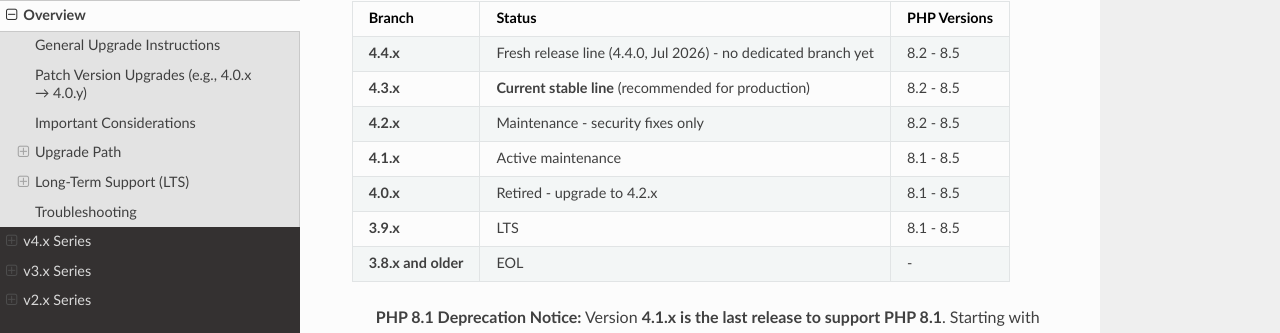
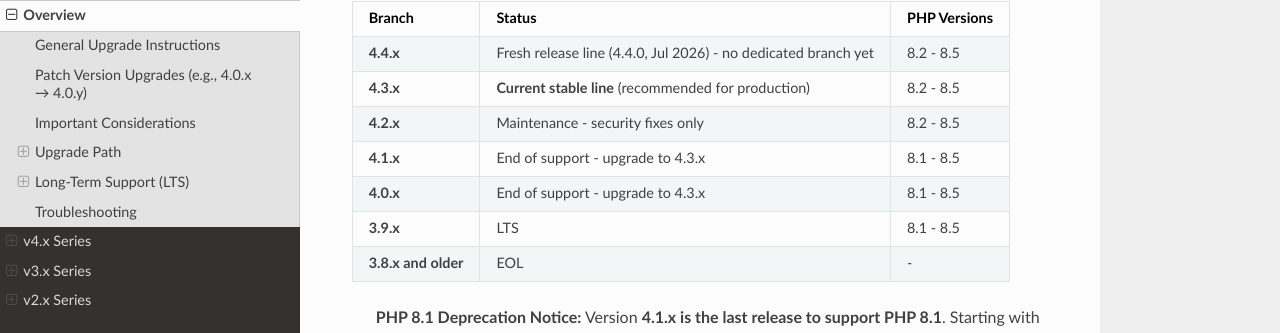
Before and after one commit to poweradmin/poweradmin-docs, an MkDocs documentation site: the page built from docs/upgrading/index.md, in a window 1280 px wide and 900 px high, scrolled down 4889 px. Shown: the part 145-478 px from the top of the window. Built offline with MkDocs 1.6.1, drawn with Linux system fonts in a browser that asks for light colours; nearby versions of some CDN libraries.

Commit message:
docs(upgrading): mark 4.1.x and 4.0.x as end of support

```diff
--- a/docs/upgrading/index.md
+++ b/docs/upgrading/index.md
@@ -174,8 +174,8 @@ We recommend planning your migration to 4.x when your schedule allows, while the
 | **4.4.x** | Fresh release line (4.4.0, Jul 2026) - no dedicated branch yet | 8.2 - 8.5 |
 | **4.3.x** | **Current stable line** (recommended for production) | 8.2 - 8.5 |
 | **4.2.x** | Maintenance - security fixes only | 8.2 - 8.5 |
-| **4.1.x** | Active maintenance | 8.1 - 8.5 |
-| **4.0.x** | Retired - upgrade to 4.2.x | 8.1 - 8.5 |
+| **4.1.x** | End of support - upgrade to 4.3.x | 8.1 - 8.5 |
+| **4.0.x** | End of support - upgrade to 4.3.x | 8.1 - 8.5 |
 | **3.9.x** | LTS | 8.1 - 8.5 |
 | **3.8.x and older** | EOL | - |
 
```
